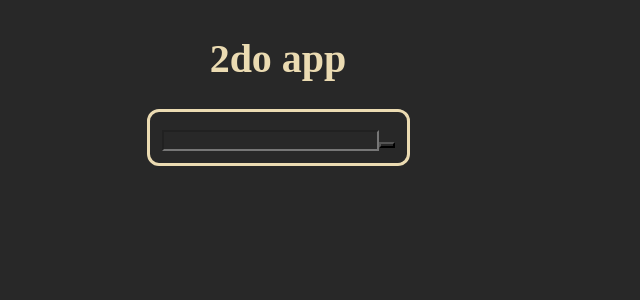
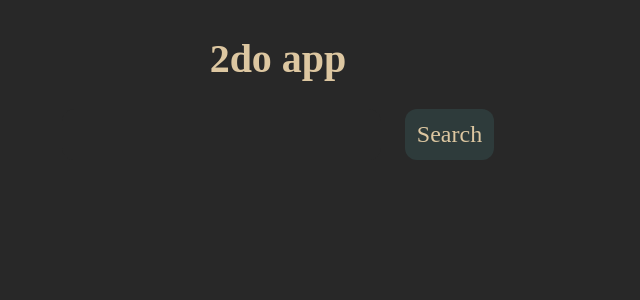
Before and after one commit to ritchielrez/2do-app, a React (Vite) app in the folder 2do-gui/: page / in a window 1280 px wide. Shown: the top 300 px of the page, without its empty margins (362-1002 px from the left). Built offline with nearby package versions, Linux system fonts and the light colour scheme; a web font is replaced by a local one.

Commit message:
refactor(Search): seperate styles and components

```diff
--- a/2do-gui/src/Search.tsx
+++ b/2do-gui/src/Search.tsx
@@ -1,16 +1,20 @@
+function SearchBar() {
+    return (
+        <input id="search-bar" type="textbox"></input>
+    );
+}
+
+function SearchBtn() {
+    return (
+        <button id="search-btn">Search</button>
+    );
+}
+
 export default function Search() {
-    const SearchBarStyle = {
-        border: 'medium solid',
-        borderRadius: '0.5em',
-        padding: '0.5em',
-        fontFamily: 'Excalifont',
-        fontSize: '1.5em',
-    };
-
     return (
         <div id="search">
-            <input type="text" size={24}/>
-            <button></button>
+            <SearchBar></SearchBar>
+            <SearchBtn></SearchBtn>
         </div>
     );
 }
--- a/2do-gui/src/index.css
+++ b/2do-gui/src/index.css
@@ -6,13 +6,21 @@
 * {
     margin: none;
     padding: none;
-    background-color: #282828;
-    color: #ebdbb2;
+    --bg: #282828;
+    --bg-visual-blue: #2e3b3b;
+    --bg-visual-green: #333e34;
+    --bg-green: #a9b665;
+    --fg: #ddc7a1;
+    --blue: #7daea3;
+    background-color: var(--bg);
+    color: var(--fg);
 }
 
 body {
     font-family: Excalifont;
 }
+
+h1::selection { background-color: var(--bg-visual-blue); }
 
 #root {
     display: grid;
@@ -21,9 +29,33 @@ body {
 
 #search {
     place-items: horizontal;
-    border: medium solid;
+}
+
+#search-bar {
+    appearance: none;
+    outline: none;
+    border: none;
     border-radius: 0.5em;
     padding: 0.5em;
     font-family: Excalifont;
     font-size: 1.5em;
+    margin-right: 1em;
 }
+
+#search-bar::selection { background-color: var(--bg-visual-blue); }
+
+#search-bar:focus { border-color: var(--blue); }
+
+#search-btn {
+    border: none;
+    border-radius: 0.5em;
+    background-color: var(--bg-visual-blue);
+    padding: 0.5em;
+    font-family: Excalifont;
+    font-size: 1.5em;
+
+}
+
+#search-btn:hover {
+    background-color: var(--blue);
+}
```
